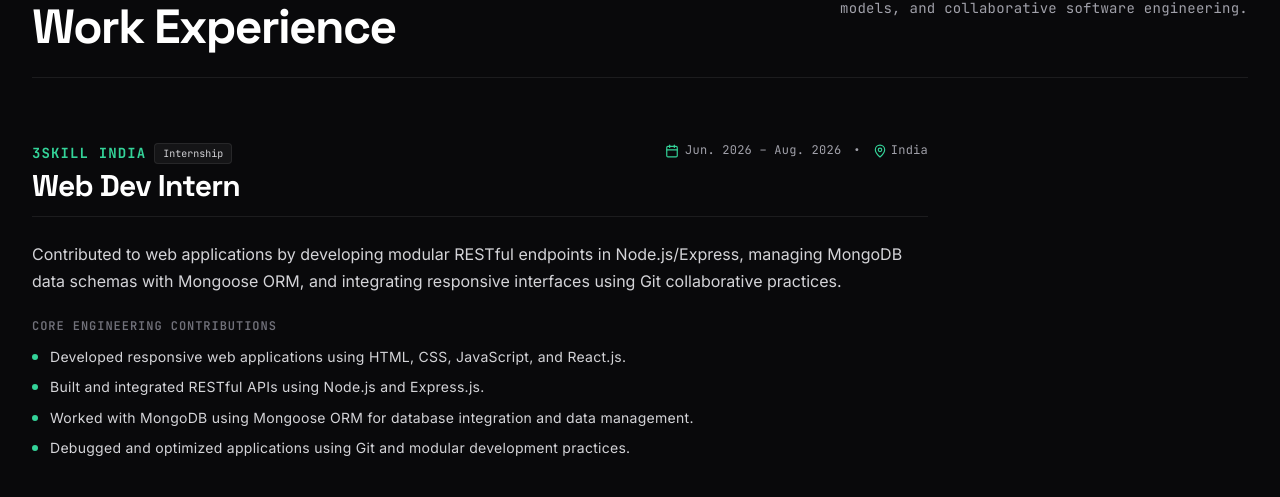
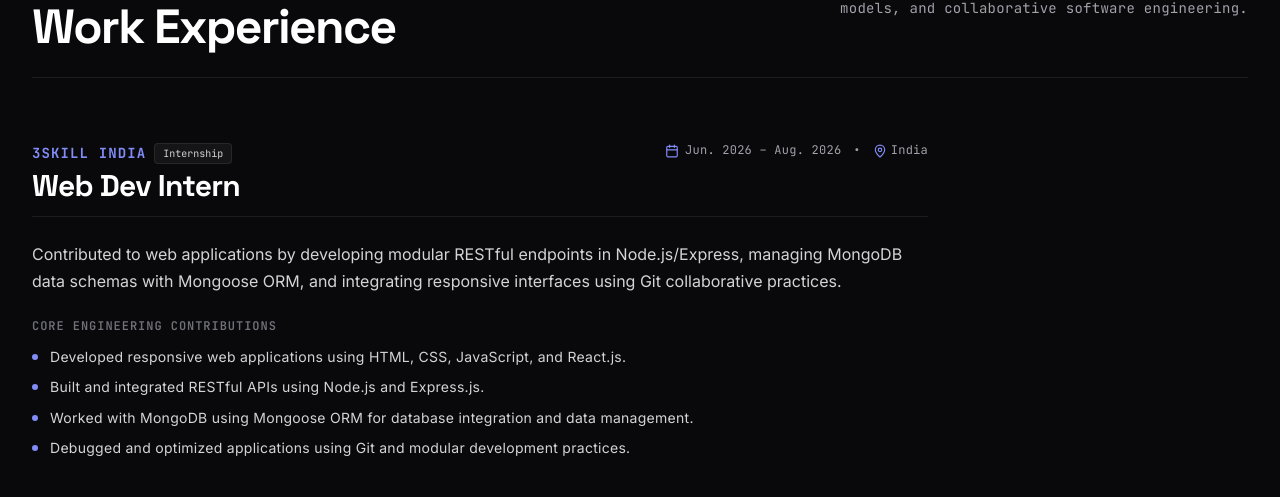
Before and after one commit to ujjwaltyagivashishtha/Portfolio, a React (Vite) app: page / in a window 1280 px wide. Shown: the part 5676-6173 px from the top of the page. Built offline with nearby package versions, Linux system fonts and the light colour scheme; the HTML template or start-up script is replaced by a standard one.

Commit message:
style(experience): update company accent, bullet dots, and tag hover to indigo

```diff
--- a/src/sections/Experience.jsx
+++ b/src/sections/Experience.jsx
@@ -55,7 +55,7 @@ export const Experience = () => {
               <div className="flex flex-col sm:flex-row sm:items-baseline justify-between gap-2 pb-3 border-b border-zinc-200 dark:border-white/[0.08]">
                 <div>
                   <div className="flex items-center gap-2 mb-1">
-                    <span className="text-sm font-mono font-bold uppercase tracking-wider text-emerald-700 dark:text-emerald-400">
+                    <span className="text-sm font-mono font-bold uppercase tracking-wider text-indigo-700 dark:text-indigo-400">
                       {exp.company}
                     </span>
                     <span className="text-[10px] font-mono px-2 py-0.5 rounded bg-zinc-100 dark:bg-white/[0.05] border border-zinc-200 dark:border-white/[0.08] text-zinc-700 dark:text-zinc-300">
@@ -69,12 +69,12 @@ export const Experience = () => {
 
                 <div className="flex items-center gap-3 font-mono text-xs text-zinc-600 dark:text-zinc-400">
                   <span className="inline-flex items-center gap-1.5">
-                    <Calendar className="w-3.5 h-3.5 text-emerald-700 dark:text-emerald-400" />
+                    <Calendar className="w-3.5 h-3.5 text-indigo-700 dark:text-indigo-400" />
                     {exp.period}
                   </span>
                   <span>•</span>
                   <span className="inline-flex items-center gap-1">
-                    <MapPin className="w-3.5 h-3.5 text-emerald-700 dark:text-emerald-400" />
+                    <MapPin className="w-3.5 h-3.5 text-indigo-700 dark:text-indigo-400" />
                     {exp.location}
                   </span>
                 </div>
@@ -96,7 +96,7 @@ export const Experience = () => {
                       key={idx}
                       className="flex items-start gap-3 text-xs sm:text-sm text-zinc-700 dark:text-zinc-300 font-sans leading-relaxed transition-transform duration-150 hover:translate-x-1"
                     >
-                      <span className="w-1.5 h-1.5 rounded-full bg-emerald-600 dark:bg-emerald-400 shrink-0 mt-2" />
+                      <span className="w-1.5 h-1.5 rounded-full bg-indigo-600 dark:bg-indigo-400 shrink-0 mt-2" />
                       <span>{point}</span>
                     </div>
                   ))}
@@ -111,7 +111,7 @@ export const Experience = () => {
                 {exp.skills.map((skill) => (
                   <span
                     key={skill}
-                    className="px-2.5 py-1 rounded bg-zinc-100 dark:bg-white/[0.05] border border-zinc-200 dark:border-white/[0.08] text-zinc-800 dark:text-zinc-200 transition-colors hover:border-emerald-500/30"
+                    className="px-2.5 py-1 rounded bg-zinc-100 dark:bg-white/[0.05] border border-zinc-200 dark:border-white/[0.08] text-zinc-800 dark:text-zinc-200 transition-colors hover:border-indigo-500/30"
                   >
                     {skill}
                   </span>
```
